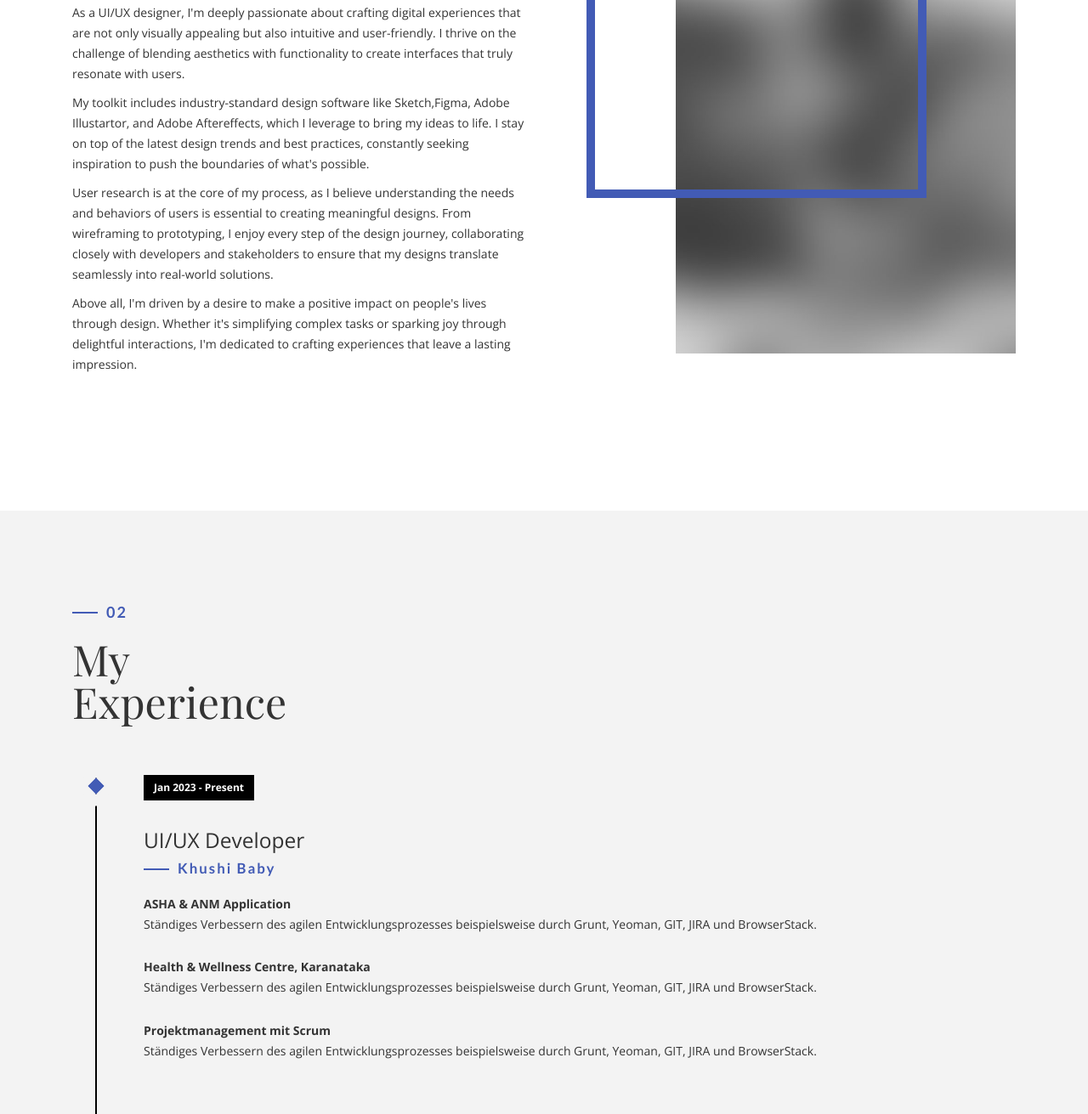
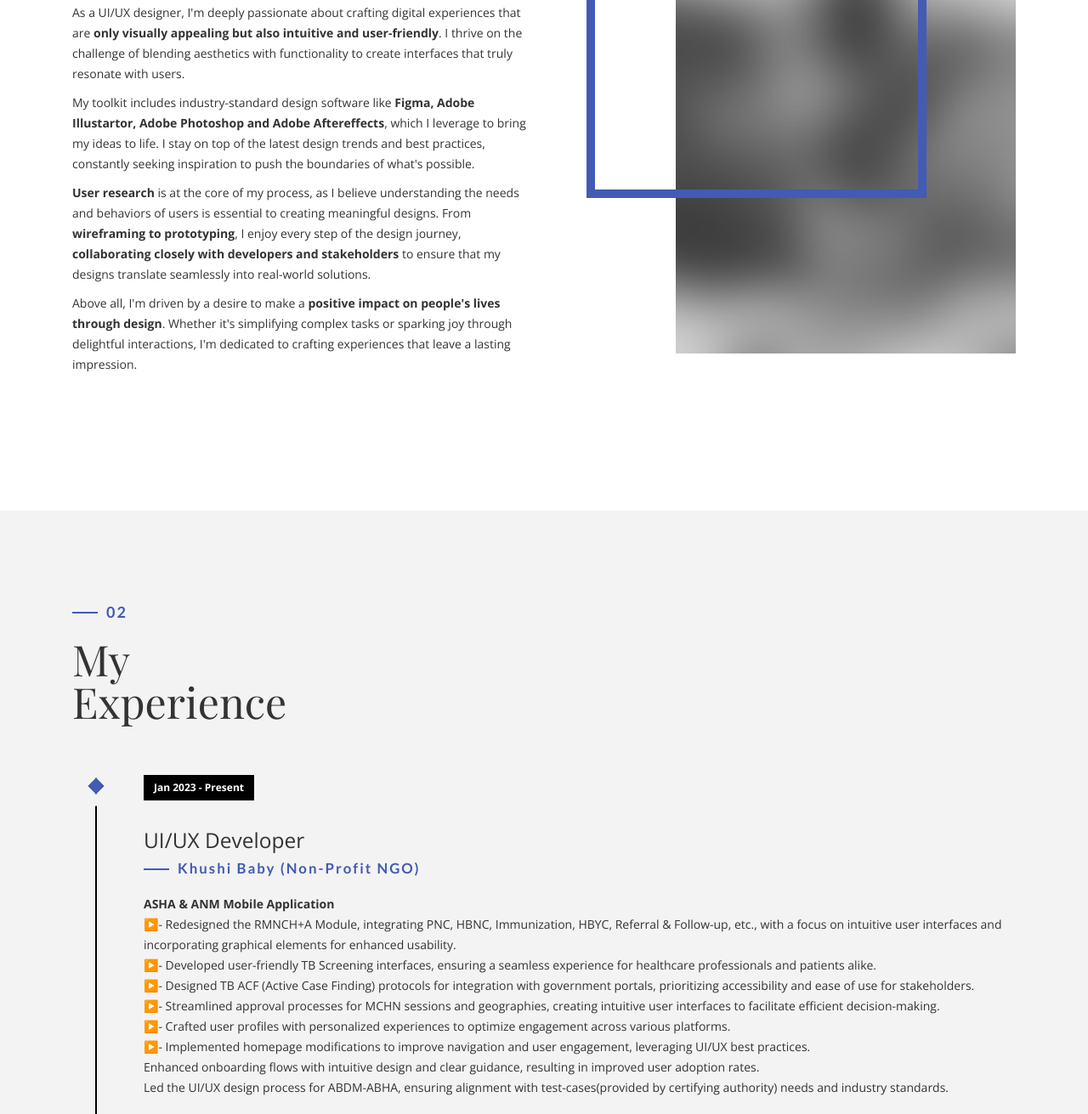
Before and after one commit to sumit-nikhare/pf, a plain HTML site: page index.html in a window 1280 px wide. Shown: the part 1107-2418 px from the top of the page at 85% size. Drawn offline with nearby package versions, Linux system fonts and the light colour scheme; files whose address does not match are found by name; a web font is replaced by a local one.

Commit message:
added experience

```diff
--- a/index.html
+++ b/index.html
@@ -67,10 +67,13 @@
                 <h4>01</h4>
                 <h1 class="size-50">Know <br /> About me</h1>
                 <div class="h-50"></div>
-                <p>As a UI/UX designer, I'm deeply passionate about crafting digital experiences that are not only visually appealing but also intuitive and user-friendly. I thrive on the challenge of blending aesthetics with functionality to create interfaces that truly resonate with users.</p>
-                <p>My toolkit includes industry-standard design software like Sketch,Figma, Adobe Illustartor, and Adobe Aftereffects, which I leverage to bring my ideas to life. I stay on top of the latest design trends and best practices, constantly seeking inspiration to push the boundaries of what's possible.</p>
-                <p>User research is at the core of my process, as I believe understanding the needs and behaviors of users is essential to creating meaningful designs. From wireframing to prototyping, I enjoy every step of the design journey, collaborating closely with developers and stakeholders to ensure that my designs translate seamlessly into real-world solutions.</p>
-                <p>Above all, I'm driven by a desire to make a positive impact on people's lives through design. Whether it's simplifying complex tasks or sparking joy through delightful interactions, I'm dedicated to crafting experiences that leave a lasting impression.</p>
+                <p>As a UI/UX designer, I'm deeply passionate about crafting digital experiences that are <strong> only visually appealing but also intuitive and user-friendly</strong>. I thrive on the challenge of blending aesthetics with functionality to create interfaces that truly resonate with users.</p>
+
+                <p>My toolkit includes industry-standard design software like <strong>Figma, Adobe Illustartor, Adobe Photoshop and Adobe Aftereffects</strong>, which I leverage to bring my ideas to life. I stay on top of the latest design trends and best practices, constantly seeking inspiration to push the boundaries of what's possible.</p>
+
+                <p><strong>User research</strong> is at the core of my process, as I believe understanding the needs and behaviors of users is essential to creating meaningful designs. From <strong>wireframing to prototyping</strong>, I enjoy every step of the design journey, <strong>collaborating closely with developers and stakeholders</strong> to ensure that my designs translate seamlessly into real-world solutions.</p>
+
+                <p>Above all, I'm driven by a desire to make a <strong>positive impact on people's lives through design</strong>. Whether it's simplifying complex tasks or sparking joy through delightful interactions, I'm dedicated to crafting experiences that leave a lasting impression.</p>
                 <div class="h-50"></div>
             </div>
             <div class="col-md-6 about-img-div">
@@ -96,11 +99,25 @@
                         <div class="timeline-event-copy">
                             <p class="timeline-event-thumbnail">Jan 2023 - Present</p>
                             <h3>UI/UX Developer</h3>
-                            <h4>Khushi Baby</h4>
+                            <h4>Khushi Baby (Non-profit NGO)</h4>
                             <p>
-                                <strong>ASHA & ANM Application</strong>
+                                <strong>ASHA & ANM Mobile Application</strong>
                                 <br>
-                                Ständiges Verbessern des agilen Entwicklungsprozesses beispielsweise durch Grunt, Yeoman, GIT, JIRA und BrowserStack.
+                                ▶️- Redesigned the RMNCH+A Module, integrating PNC, HBNC, Immunization, HBYC, Referral & Follow-up, etc., with a focus on intuitive user interfaces and incorporating graphical elements for enhanced usability.
+                                <br>
+                                ▶️- Developed user-friendly TB Screening interfaces, ensuring a seamless experience for healthcare professionals and patients alike.
+                                <br>
+                                ▶️- Designed TB ACF (Active Case Finding) protocols for integration with government portals, prioritizing accessibility and ease of use for stakeholders.
+                                <br>
+                                ▶️- Streamlined approval processes for MCHN sessions and geographies, creating intuitive user interfaces to facilitate efficient decision-making.
+                                <br>
+                                ▶️- Crafted user profiles with personalized experiences to optimize engagement across various platforms.
+                                <br>
+                                ▶️- Implemented homepage modifications to improve navigation and user engagement, leveraging UI/UX best practices.
+                                <br>
+                                Enhanced onboarding flows with intuitive design and clear guidance, resulting in improved user adoption rates.
+                                <br>
+                                Led the UI/UX design process for ABDM-ABHA, ensuring alignment with test-cases(provided by certifying authority) needs and industry standards.
                             </p>
                             <p>
                                 <strong>Health & Wellness Centre, Karanataka</strong>
```
